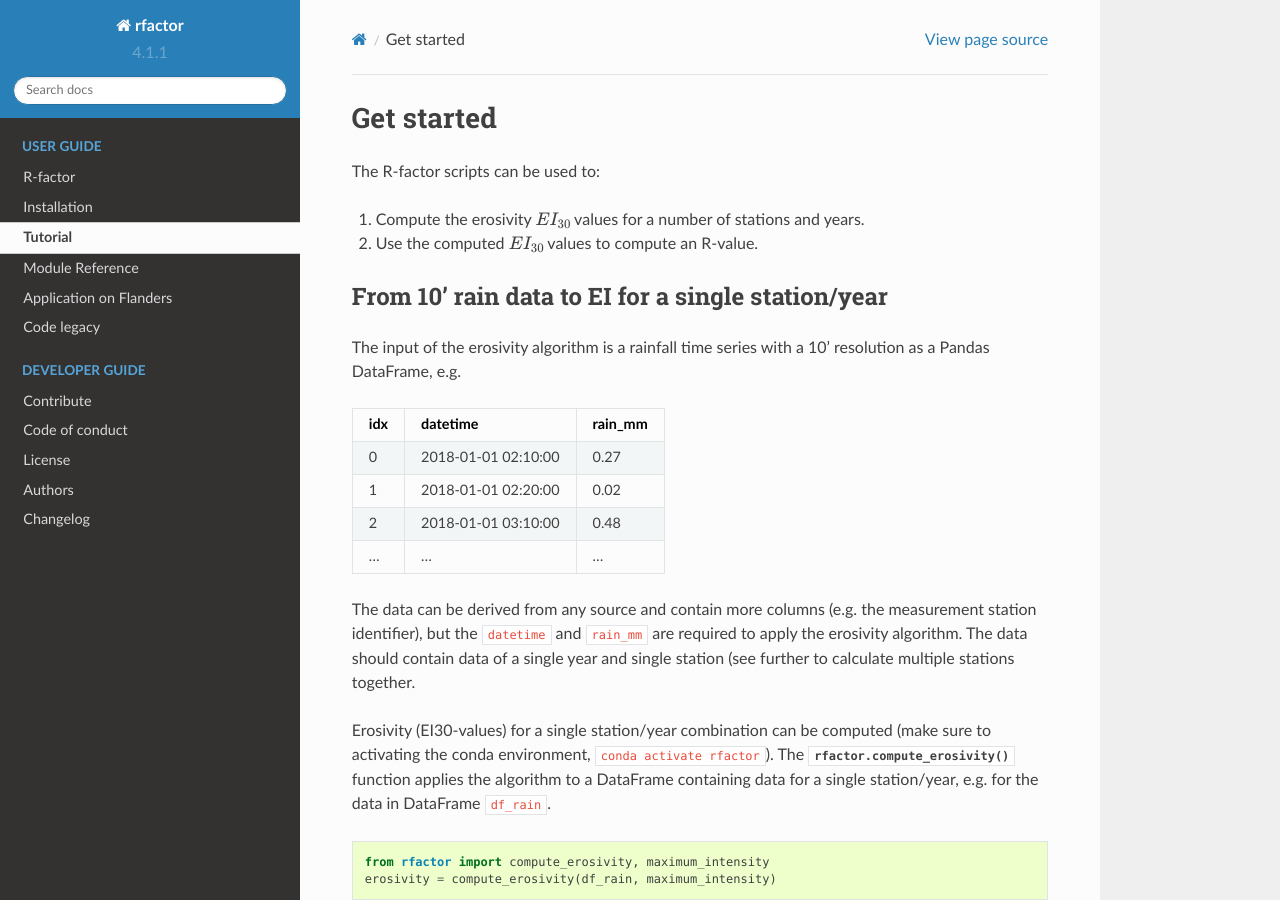
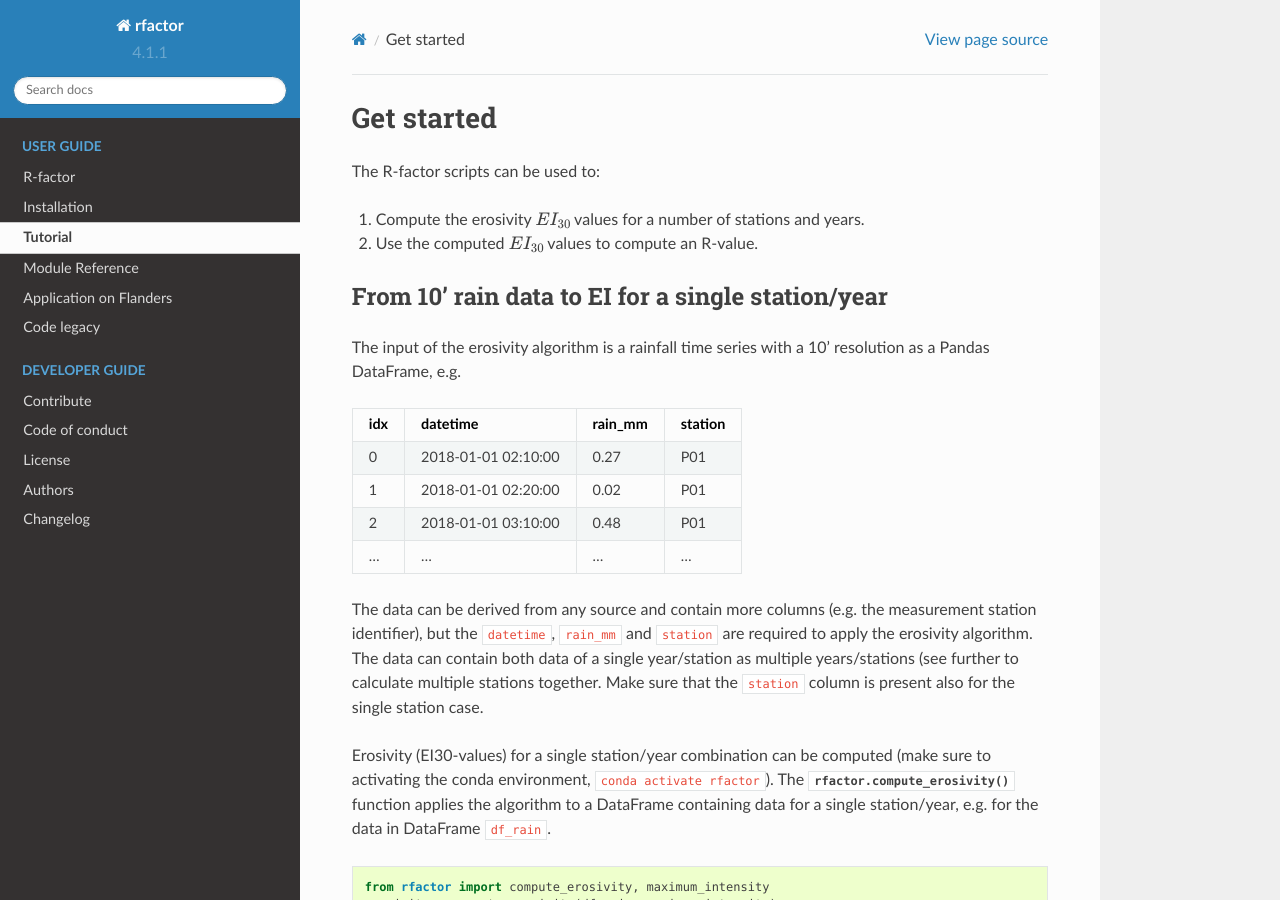
Before and after one commit to watem-sedem/rfactor, a Sphinx documentation site: the page built from docs/get-started.rst, in a window 1280 px wide and 900 px high. Built offline with Sphinx 7.4.7 and the Read the Docs theme 2.0.0, drawn with Linux system fonts in a browser that asks for light colours.

Commit message:
Correct documentation on single station
Former-commit-id: 005b2d6e7f94228646144642d7c34c1a895170c8

```diff
--- a/docs/get-started.rst
+++ b/docs/get-started.rst
@@ -14,21 +14,22 @@ From 10' rain data to EI for a single station/year
 
 The input of the erosivity algorithm is a rainfall time series with a 10' resolution as a Pandas DataFrame, e.g.
 
-+-----+---------------------+-----------+
-| idx | datetime            | rain_mm   |
-+=====+=====================+===========+
-|  0  | 2018-01-01 02:10:00 |      0.27 |
-+-----+---------------------+-----------+
-|  1  | 2018-01-01 02:20:00 |      0.02 |
-+-----+---------------------+-----------+
-|  2  | 2018-01-01 03:10:00 |      0.48 |
-+-----+---------------------+-----------+
-| ... | ...                 | ...       |
-+-----+---------------------+-----------+
++-----+---------------------+-----------+-----------+
+| idx | datetime            | rain_mm   | station   |
++=====+=====================+===========+===========+
+|  0  | 2018-01-01 02:10:00 |      0.27 |      P01  |
++-----+---------------------+-----------+-----------+
+|  1  | 2018-01-01 02:20:00 |      0.02 |      P01  |
++-----+---------------------+-----------+-----------+
+|  2  | 2018-01-01 03:10:00 |      0.48 |      P01  |
++-----+---------------------+-----------+-----------+
+| ... | ...                 | ...       |      ...  |
++-----+---------------------+-----------+-----------+
 
 The data can be derived from any source and contain more columns (e.g. the measurement station identifier),
-but the ``datetime`` and ``rain_mm`` are required to apply the erosivity algorithm. The data should contain data of a
-single year and single station (see further to calculate multiple stations together.
+but the ``datetime``, ``rain_mm`` and ``station`` are required to apply the erosivity algorithm. The data
+can contain both data of a single year/station  as multiple years/stations (see further to calculate multiple
+stations together. Make sure that the ``station`` column is present also for the single station case.
 
 Erosivity (EI30-values) for a single station/year combination can be computed (make sure to activating the conda
 environment, ``conda activate rfactor``). The :func:`rfactor.compute_erosivity` function applies the algorithm
```
